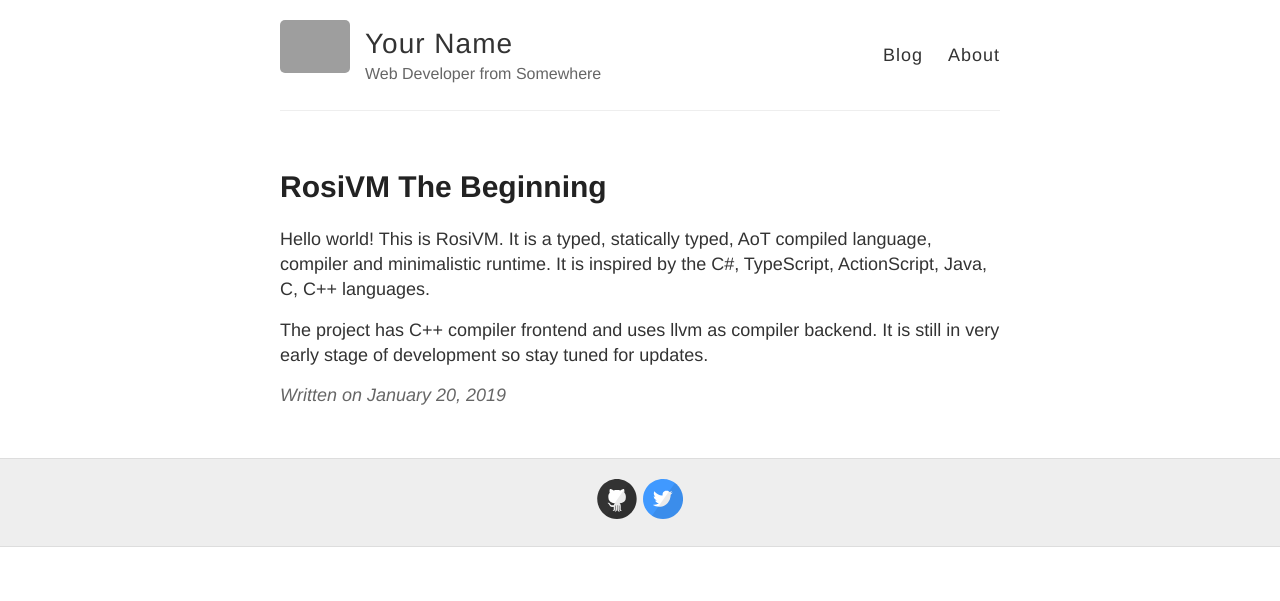
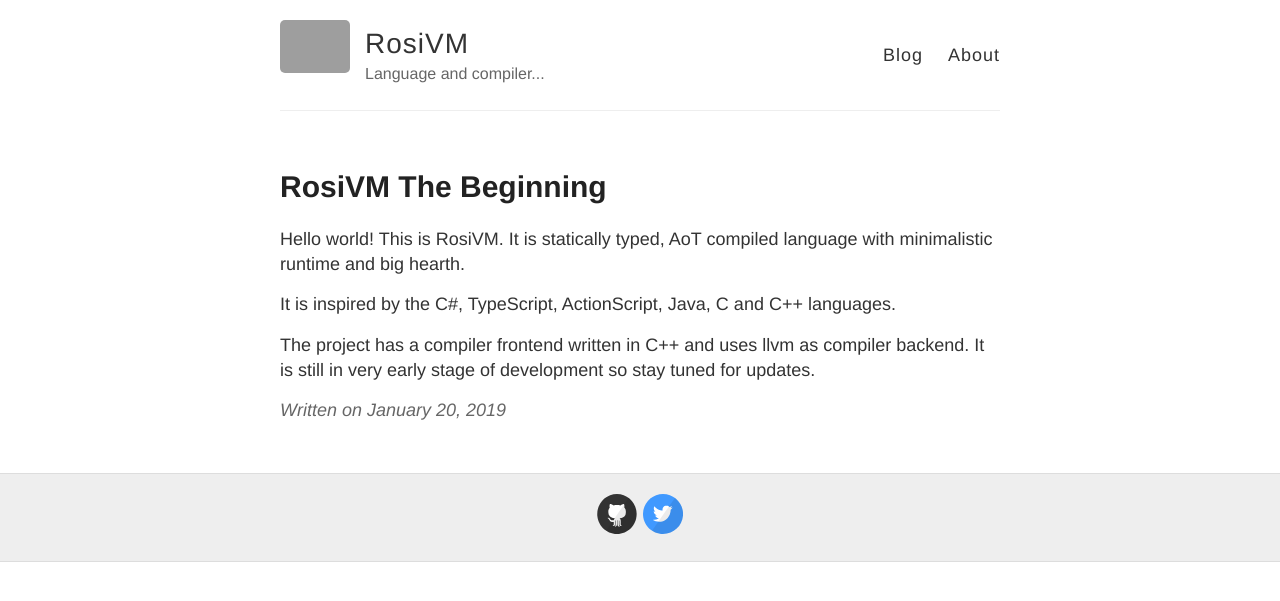
Before and after one commit to RosiVM/RosiVM, a Jekyll site: the page built from docs/_posts/2019-01-20-Hello-World.md, in a window 1280 px wide. Shown: the top 601 px of the page. Built offline with Jekyll 4.4.1, drawn with Linux system fonts in a browser that asks for light colours; grey boxes are pictures that could not be loaded.

Commit message:
Update site name and info

```diff
--- a/docs/_config.yml
+++ b/docs/_config.yml
@@ -3,10 +3,10 @@
 #
 
 # Name of your site (displayed in the header)
-name: Your Name
+name: RosiVM
 
 # Short bio or description (displayed in the header)
-description: Web Developer from Somewhere
+description: Language and compiler...
 
 # URL of your avatar or profile pic (you could use your GitHub profile pic)
 avatar: https://raw.githubusercontent.com/barryclark/jekyll-now/master/images/jekyll-logo.png
--- a/docs/_posts/2019-01-20-Hello-World.md
+++ b/docs/_posts/2019-01-20-Hello-World.md
@@ -3,6 +3,8 @@ layout: post
 title: RosiVM The Beginning
 ---
 
-Hello world! This is RosiVM. It is a typed, statically typed, AoT compiled language, compiler and minimalistic runtime. It is inspired by the C#, TypeScript, ActionScript, Java, C, C++ languages.
+Hello world! This is RosiVM. It is statically typed, AoT compiled language with minimalistic runtime and big hearth.
 
-The project has C++ compiler frontend and uses llvm as compiler backend. It is still in very early stage of development so stay tuned for updates.
+It is inspired by the C#, TypeScript, ActionScript, Java, C and C++ languages.
+
+The project has a compiler frontend written in C++ and uses llvm as compiler backend. It is still in very early stage of development so stay tuned for updates.
```
Also changed, not shown: docs/README.md (deleted).
